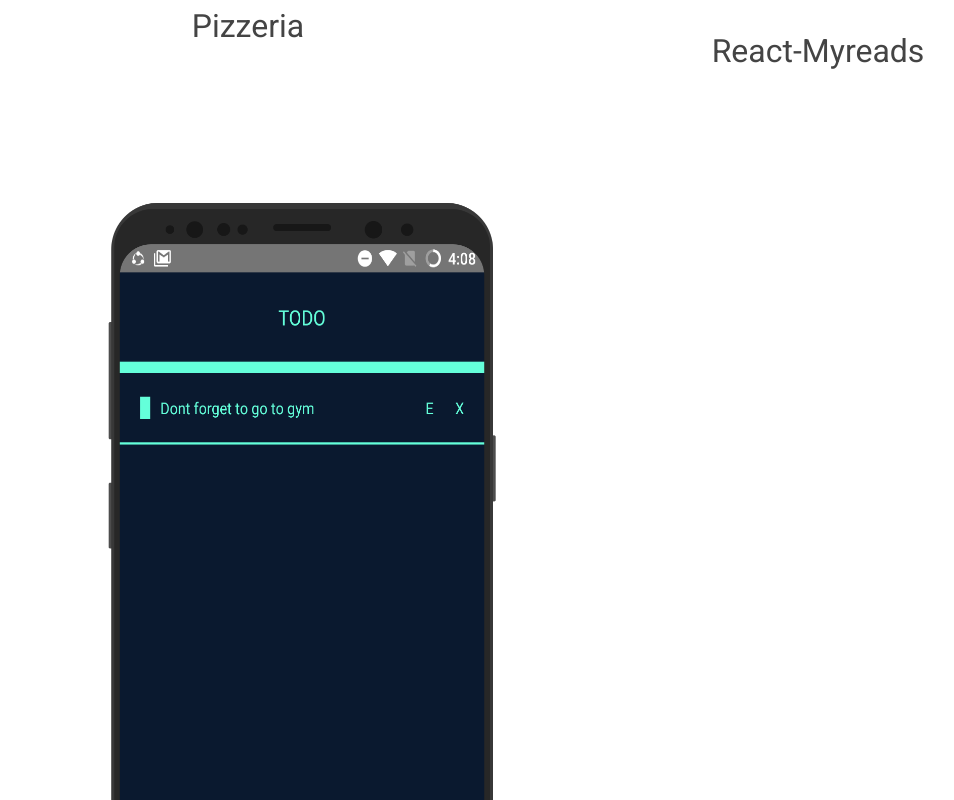
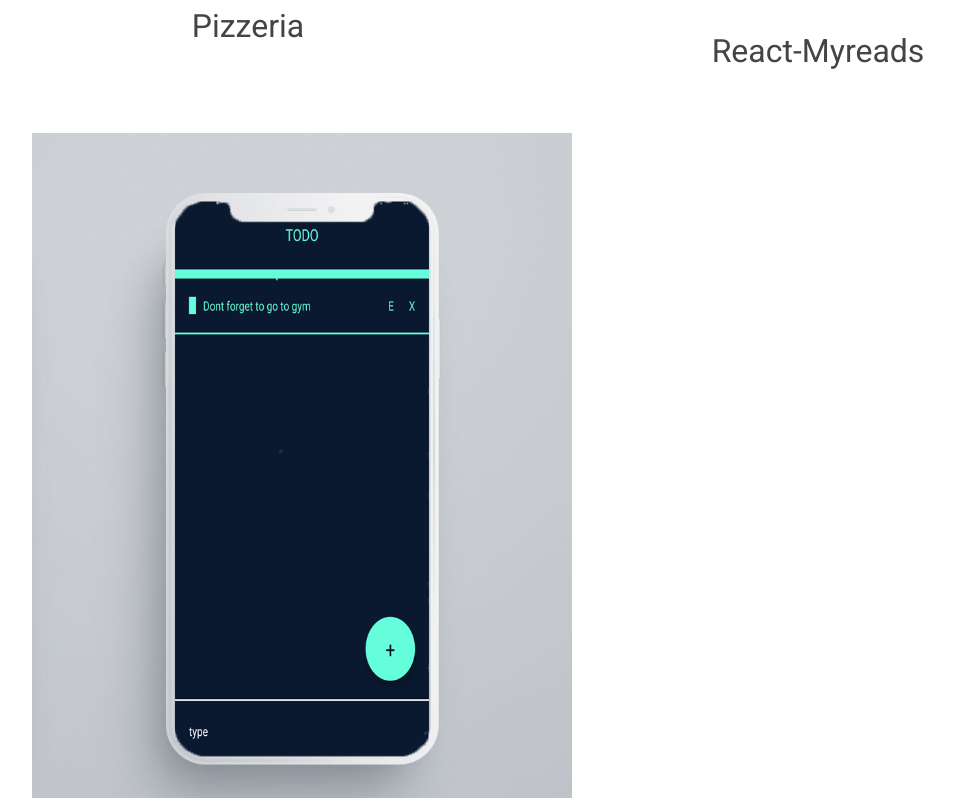
Before and after one commit to abhaydee/PersonalPortfolio, a React (Create React App) app: page /Work in a window 1280 px wide. Shown: the part 1280-2080 px from the top of the page, without its empty margins (107-1061 px from the left). Built offline with nearby package versions, Linux system fonts and the light colour scheme.

Commit message:
react native projects added

```diff
--- a/src/Components/Work.js
+++ b/src/Components/Work.js
@@ -3,7 +3,7 @@ import mm1 from '../img/macmm1.png'
 import classic1 from '../img/classic1.png'
 import Pizzeria from '../img/pizzeria.png'
 import myreads from '../img/myreads.png'
-import reactnative from '../img/reactnative1.png'
+import reactnative from '../img/iphonenative1.png'
 import '../App.css'
 export default class Work extends Component {
     render() {
@@ -39,7 +39,7 @@ export default class Work extends Component {
                         </div>
                         <div className="col-md-6 col-sm-12 hover">
                             <a className="click" href="#">
-                                <img className="project-image" alt="ReactNative-Todo" src={reactnative} ></img>
+                                <img className="project-image phone-image" alt="ReactNative-Todo" src={reactnative} ></img>
                                 <h2 className="project-name">ReactNative-TODO</h2>
                             </a>
                         </div>
```
Also changed, not shown: src/App.css (line endings or trailing spaces), src/img/iphonenative1.png (added).
